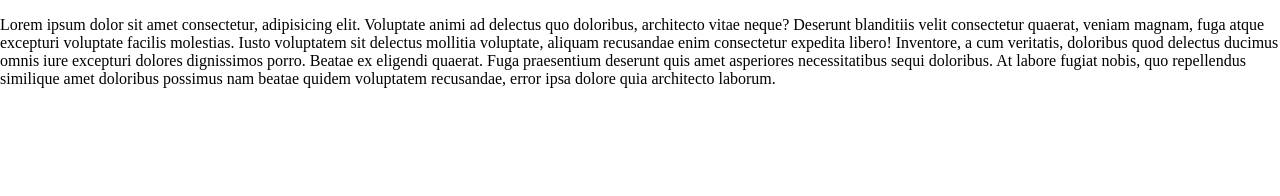
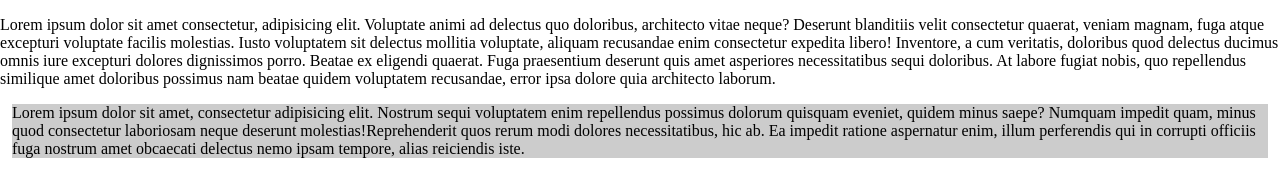
Before and after one commit to webhubUA8/test, a plain HTML site: page index.html in a window 1280 px wide. Drawn offline with Linux system fonts and the light colour scheme.

Commit message:
add footer html

```diff
--- a/css/style.css
+++ b/css/style.css
@@ -2,3 +2,8 @@ body {
    margin: 0;
    padding: 0;
 }
+
+.footer {
+	margin: 12px;
+	background: #ccc;
+}
--- a/index.html
+++ b/index.html
@@ -13,6 +13,10 @@
       <span>Fuga praesentium deserunt quis amet asperiores necessitatibus sequi doloribus. At labore fugiat nobis, quo repellendus similique amet doloribus possimus nam beatae quidem voluptatem recusandae, error ipsa dolore quia architecto laborum.</span>
    </p>
 
+   <div class="footer">
+      <p><span>Lorem ipsum dolor sit amet, consectetur adipisicing elit. Nostrum sequi voluptatem enim repellendus possimus dolorum quisquam eveniet, quidem minus saepe? Numquam impedit quam, minus quod consectetur laboriosam neque deserunt molestias!</span><span>Reprehenderit quos rerum modi dolores necessitatibus, hic ab. Ea impedit ratione aspernatur enim, illum perferendis qui in corrupti officiis fuga nostrum amet obcaecati delectus nemo ipsam tempore, alias reiciendis iste.</span></p>
+   </div>
+
    <script src="js/main.js"></script>
 </body>
 </html>
```
